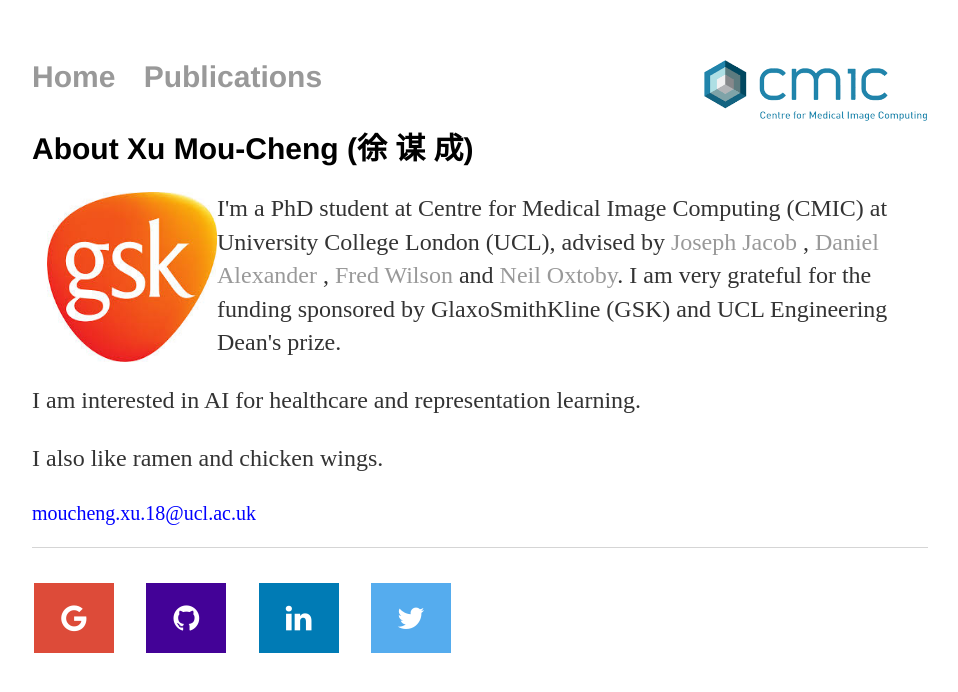
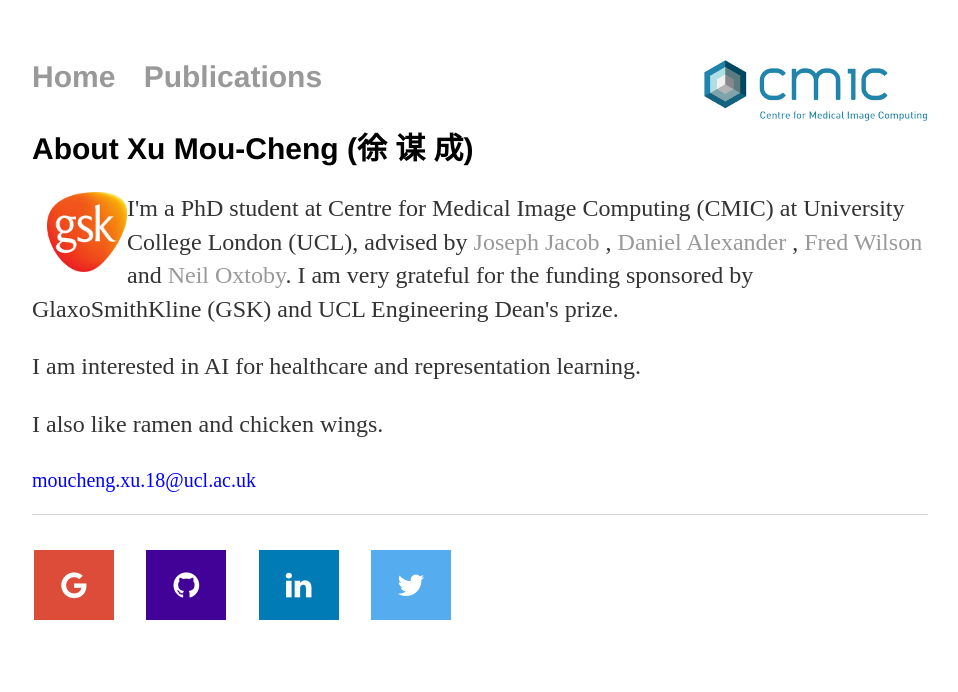
Before and after one commit to moucheng2017/mouchengxu.github.io, a Jekyll site: the page built from index.html, in a window 1280 px wide. Shown: the top 692 px of the page, without its empty margins (160-1118 px from the left). Built offline with Jekyll 4.4.1, drawn with Linux system fonts in a browser that asks for light colours.

Commit message:
Update index.html

```diff
--- a/index.html
+++ b/index.html
@@ -12,7 +12,7 @@ title: Mou-Cheng Xu
 	<h1 style="font-size:30px">About Xu Mou-Cheng (徐 谋 成)</h1>
 
 	<p>
-		<img src="gsk.jpeg" alt="Pineapple" style="width:170px;height:170px;margin-left:15px;">
+		<img src="gsk.jpeg" alt="Pineapple" style="width:80px;height:80px;margin-left:15px;">
 		I'm a PhD student at Centre for Medical Image Computing (CMIC)
 		at University College London (UCL),
 		advised by
```
